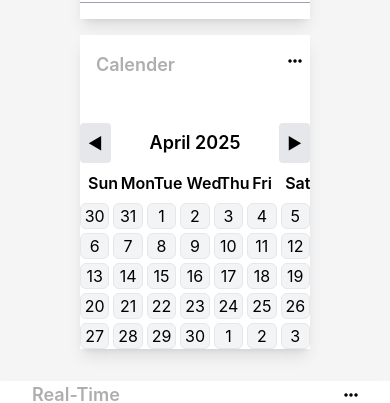
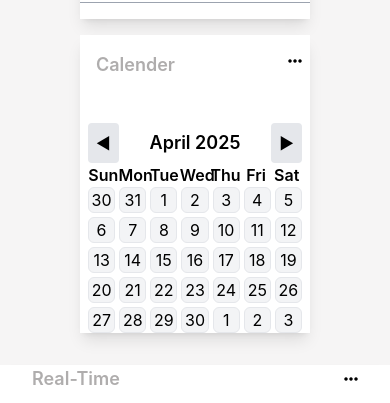
Before and after one commit to Zartasha-kanwal/Adminkit-demo, a React (Create React App) app: page / in a window 390 px wide. Shown: the part 1705-2108 px from the top of the page. Built offline with nearby package versions, Linux system fonts and the light colour scheme.

Commit message:
making responsive

```diff
--- a/src/Adminkit.jsx
+++ b/src/Adminkit.jsx
@@ -439,7 +439,7 @@ export default function Adminkit() {
       </div>
     </div>
 
-    <div className="flex flex-col items-center justify-center mt-9">
+    <div className="flex flex-col items-center justify-center mt-9 px-2 sm:px-4 w-full max-w-full">
       <div className="bg-white rounded-lg w-full ">
         <div className="flex justify-between items-center">
           <button onClick={() => setCurrentDate(addDays(currentDate, -30))} className="p-2 bg-gray-200 rounded">
@@ -453,7 +453,7 @@ export default function Adminkit() {
         {/* Day Names */}
         <div className="grid grid-cols-7 text-center font-semibold">
           {["Sun", "Mon", "Tue", "Wed", "Thu", "Fri", "Sat"].map((day) => (
-          <div key={day} className="p-2">{day}</div>
+          <div key={day} >{day}</div>
           ))}
         </div>
         {/* Days */}
```
